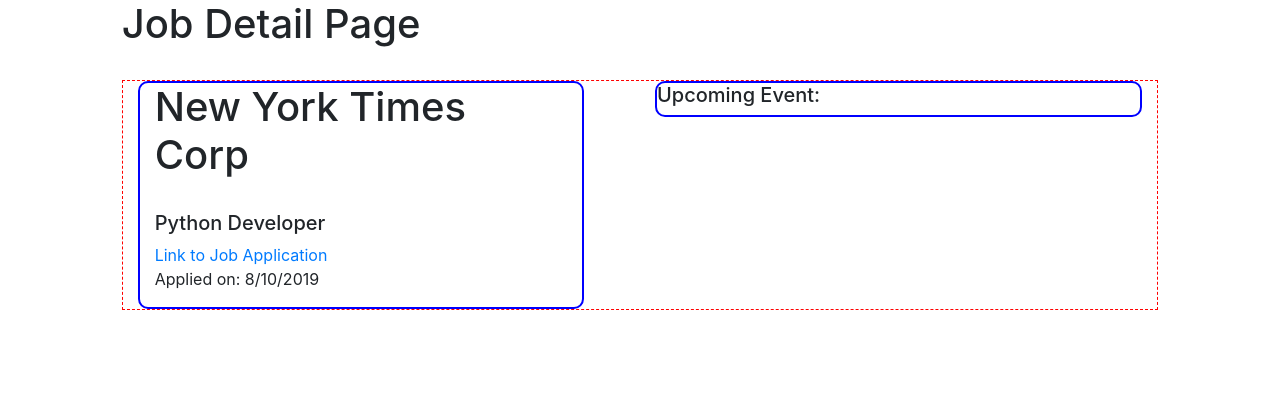
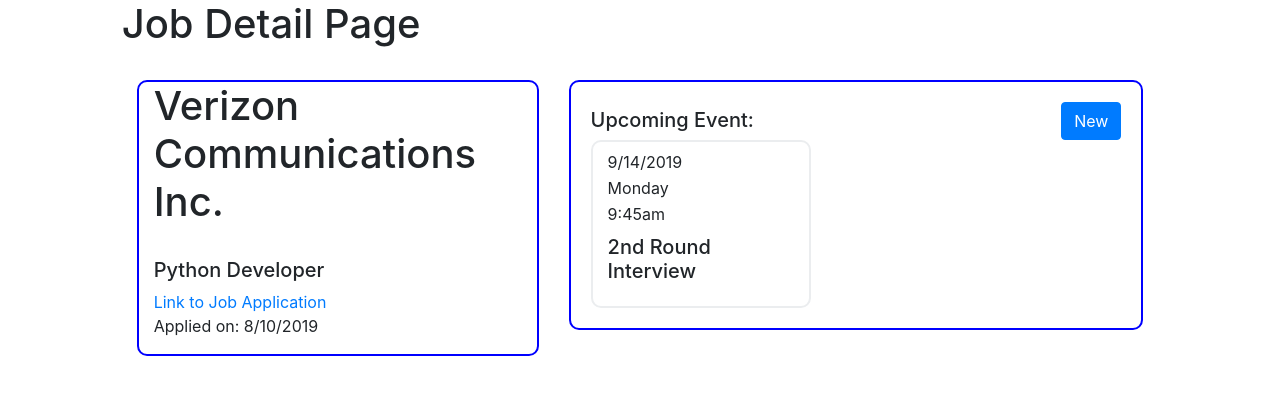
Before and after one commit to he-man-david/job-organizer, an Angular app: page /job-details in a window 1280 px wide. Shown: the top 394 px of the page. Built offline with nearby package versions, Linux system fonts and the light colour scheme.

Commit message:
completed mock up of upcming-event comp, with new button

```diff
--- a/src/app/job-details-page/job-detail-card/job-detail-card.component.html
+++ b/src/app/job-details-page/job-detail-card/job-detail-card.component.html
@@ -1,5 +1,5 @@
-<div id="jobCardDiv" class="col-lg-11">
-  <h1>New York Times Corp</h1>
+<div id="jobCardDiv" class="col-lg-12">
+  <h1>Verizon Communications Inc.</h1>
   <br>
   <h5>Python Developer</h5>
   <a href="">Link to Job Application</a>
--- a/src/app/job-details-page/job-details-page.component.css
+++ b/src/app/job-details-page/job-details-page.component.css
@@ -1,4 +1,4 @@
 #jobDetailsPageDiv {
-    border: 1px dashed red;
     display: flex;
+    justify-content: center;
 }
--- a/src/app/job-details-page/job-details-page.component.html
+++ b/src/app/job-details-page/job-details-page.component.html
@@ -1,10 +1,10 @@
 <h1>Job Detail Page</h1>
 <br>
 <div id="jobDetailsPageDiv">
-    <div class="col-lg-6">
+    <div class="col-lg-5">
         <job-detail-card></job-detail-card>
     </div>
-    <div class="col-lg-6">
+    <div class="col-lg-7">
         <upcoming-interviews></upcoming-interviews>
     </div>
 </div>
--- a/src/app/job-details-page/upcoming-interviews/upcoming-interviews.component.css
+++ b/src/app/job-details-page/upcoming-interviews/upcoming-interviews.component.css
@@ -1,4 +1,20 @@
 #upcomingInterviewDiv {
     border: 2px solid blue;
     border-radius: 10px;
+    padding: 20px;
 }
+
+.upcomingEventBox {
+    border: 2px solid #EBEDEF;
+    width: 220px;
+    padding: 15px;
+    border-radius: 10px;
+    line-height: 10px;
+}
+
+#upcomingEventH5New {
+    display: flex;
+    flex-direction: row;
+    justify-content: space-between;
+    align-items: baseline;
+}
--- a/src/app/job-details-page/upcoming-interviews/upcoming-interviews.component.html
+++ b/src/app/job-details-page/upcoming-interviews/upcoming-interviews.component.html
@@ -1,4 +1,12 @@
-<div id="upcomingInterviewDiv">
-  <h5>Upcoming Event:</h5>
-
+<div id="upcomingInterviewDiv" class="col-lg-12">
+  <div id="upcomingEventH5New">
+    <h5>Upcoming Event:</h5>
+    <button type="button" class="btn btn-primary">New</button>
+  </div>
+  <div class="upcomingEventBox">
+    <p>9/14/2019</p>
+    <p>Monday</p>
+    <p>9:45am</p>
+    <h5>2nd Round Interview</h5>
+  </div>
 </div>
```
